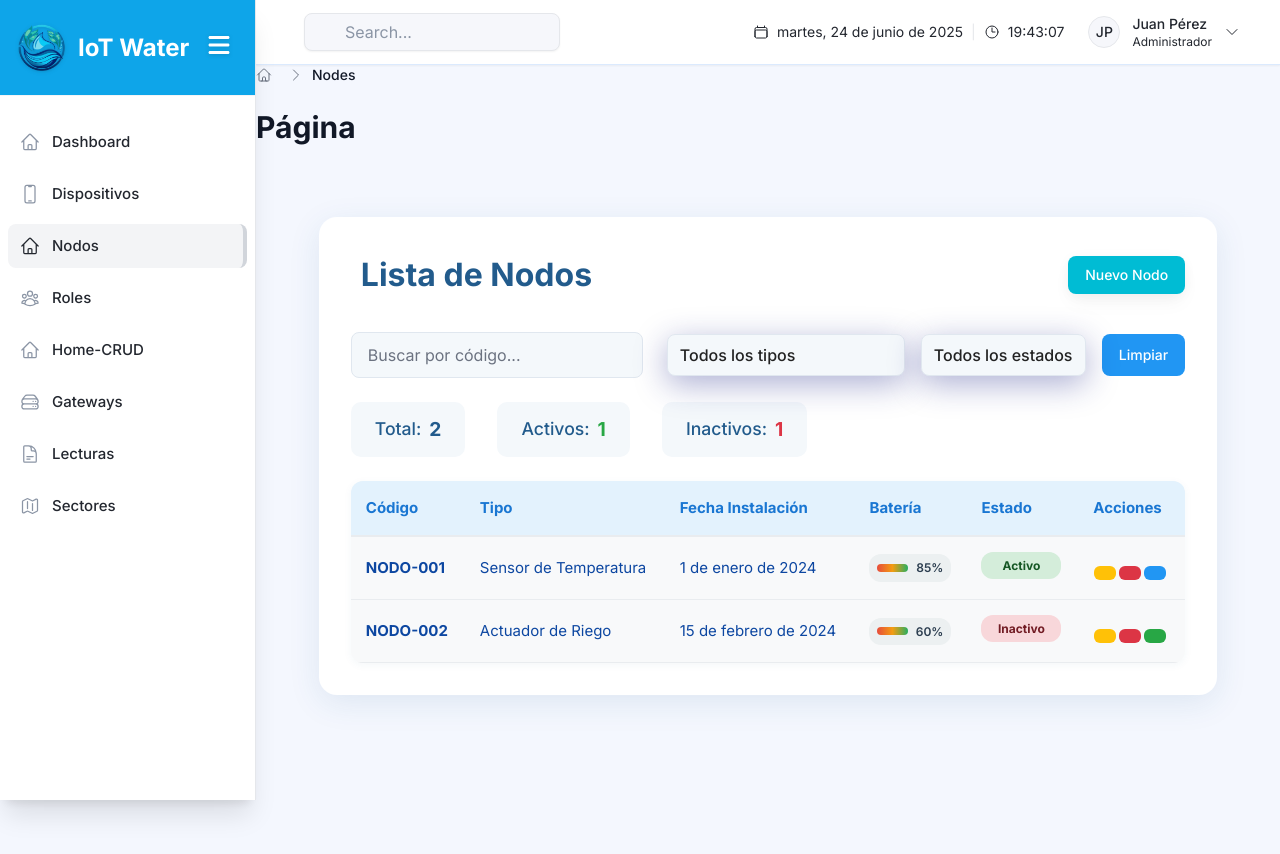
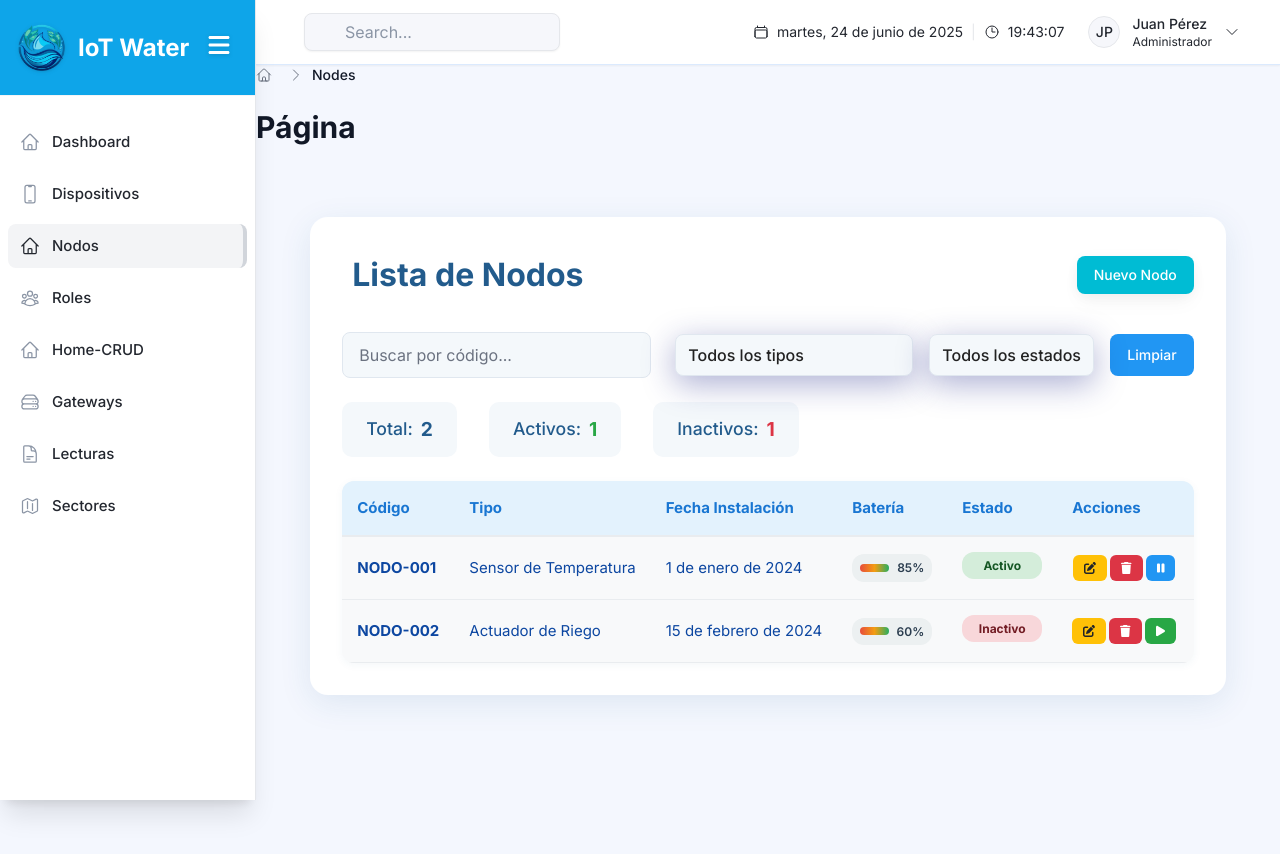
Before and after one commit to Alexisxx9999/frontend_iot_water, a Vue app: page /app/nodes in a window 1280 px wide. Shown: the top 854 px of the page. Built offline with nearby package versions, Linux system fonts and the light colour scheme.

Commit message:
Correciones

```diff
--- a/src/views/Nodes/NodeListPage.vue
+++ b/src/views/Nodes/NodeListPage.vue
@@ -67,10 +67,10 @@
                 <span :class="['status-badge', nodo.activo ? 'active' : 'inactive']">{{ nodo.activo ? 'Activo' : 'Inactivo' }}</span>
               </td>
               <td class="actions-cell">
-                <router-link :to="`/app/nodes/update/${nodo.id}`" class="btn btn-warning btn-sm"><i class="fas fa-edit"></i></router-link>
-                <button @click="openDeleteModal(nodo)" class="btn btn-danger btn-sm"><i class="fas fa-trash"></i></button>
-                <button v-if="nodo.activo" @click="deactivateNode(nodo.id)" class="btn btn-secondary btn-sm"><i class="fas fa-pause"></i></button>
-                <button v-else @click="activateNode(nodo.id)" class="btn btn-success btn-sm"><i class="fas fa-play"></i></button>
+                <router-link :to="`/app/nodes/update/${nodo.id}`" class="btn btn-warning btn-sm"><font-awesome-icon icon="edit" /></router-link>
+                <button @click="openDeleteModal(nodo)" class="btn btn-danger btn-sm"><font-awesome-icon icon="trash" /></button>
+                <button v-if="nodo.activo" @click="deactivateNode(nodo.id)" class="btn btn-secondary btn-sm"><font-awesome-icon icon="pause" /></button>
+                <button v-else @click="activateNode(nodo.id)" class="btn btn-success btn-sm"><font-awesome-icon icon="play" /></button>
               </td>
             </tr>
           </tbody>
--- a/src/views/Roles/RoleListPage.vue
+++ b/src/views/Roles/RoleListPage.vue
@@ -43,8 +43,8 @@
               <span :class="['status-badge', rol.estadoRol === 'Activo' ? 'active' : 'inactive']">{{ rol.estadoRol }}</span>
             </td>
             <td class="actions-cell">
-              <router-link :to="`/app/roles/edit/${rol.id}`" class="btn btn-warning btn-sm"><i class="fas fa-edit"></i></router-link>
-              <button @click="confirmarEliminar(rol)" class="btn btn-danger btn-sm"><i class="fas fa-trash"></i></button>
+              <router-link :to="`/app/roles/edit/${rol.id}`" class="btn btn-warning btn-sm"><font-awesome-icon icon="edit" /></router-link>
+              <button @click="confirmarEliminar(rol)" class="btn btn-danger btn-sm"><font-awesome-icon icon="trash" /></button>
             </td>
           </tr>
         </tbody>
```
